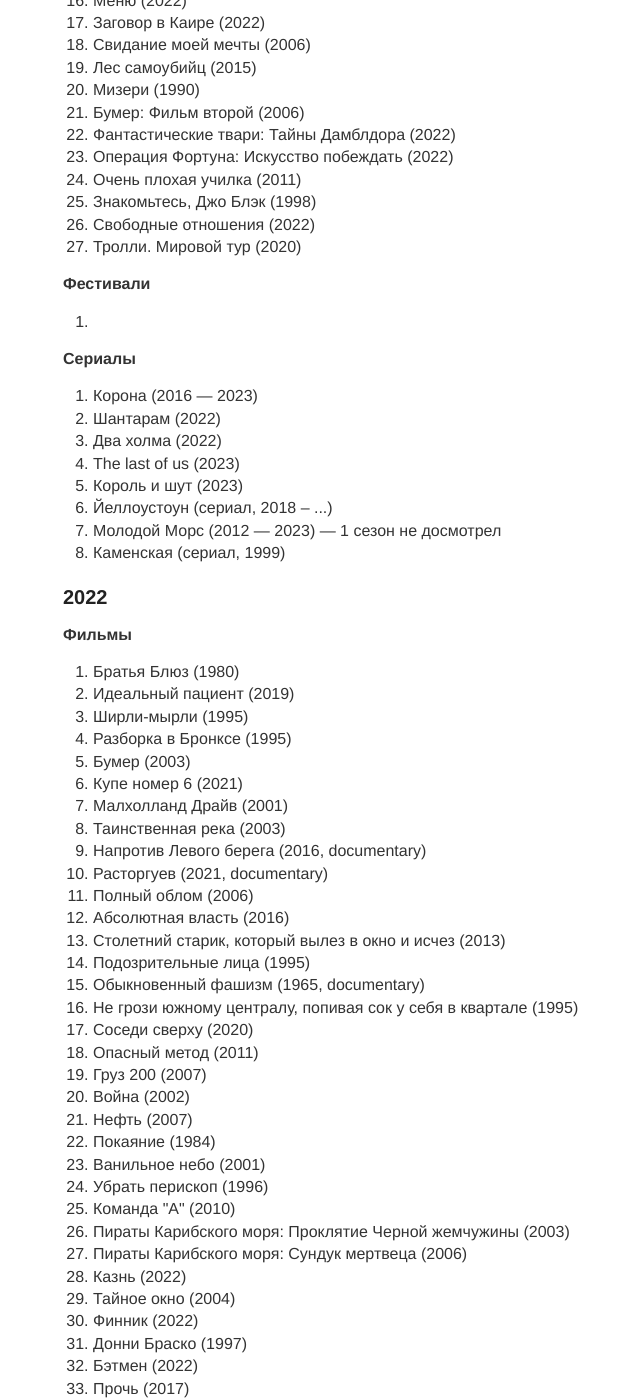
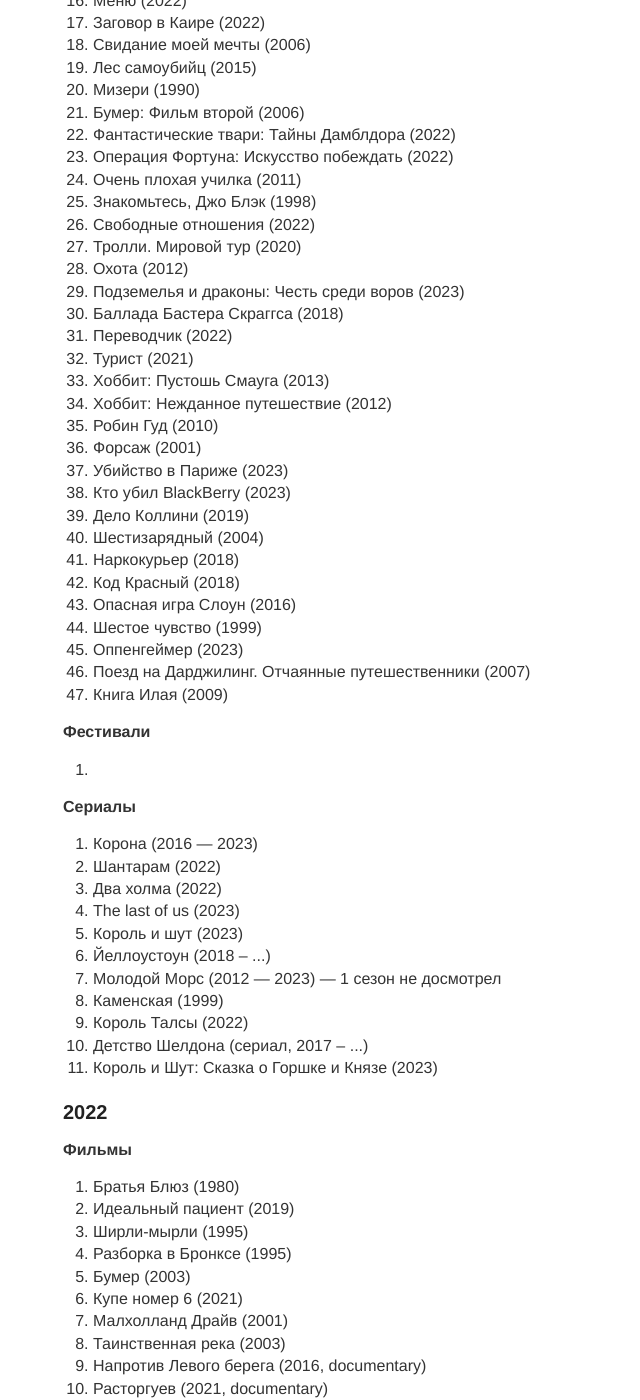
Before and after one commit to sombro/nbuevich.com, a Jekyll site: the page built from blog/_posts/2099-12-14-movies.md, in a window 1280 px wide and 1400 px high, scrolled down 787 px. Shown: the whole window, without its empty margins (217-857 px from the left). Built offline with Jekyll 4.4.1, drawn with Linux system fonts in a browser that asks for light colours; some of the changed text lies outside the part shown.

Commit message:
new content

```diff
--- a/blog/_posts/2099-12-14-movies.md
+++ b/blog/_posts/2099-12-14-movies.md
@@ -42,6 +42,26 @@
     <li>Знакомьтесь, Джо Блэк (1998)</li>
     <li>Свободные отношения (2022)</li>
     <li>Тролли. Мировой тур (2020)</li>
+    <li>Охота (2012)</li>
+    <li>Подземелья и драконы: Честь среди воров (2023)</li>
+    <li>Баллада Бастера Скраггса (2018)</li>
+    <li>Переводчик (2022)</li>
+    <li>Турист (2021)</li>
+    <li>Хоббит: Пустошь Смауга (2013)</li>
+    <li>Хоббит: Нежданное путешествие (2012)</li>
+    <li>Робин Гуд (2010)</li>
+    <li>Форсаж (2001)</li>
+    <li>Убийство в Париже (2023)</li>
+    <li>Кто убил BlackBerry (2023)</li>
+    <li>Дело Коллини (2019)</li>
+    <li>Шестизарядный (2004)</li>
+    <li>Наркокурьер (2018)</li>
+    <li>Код Красный (2018)</li>
+    <li>Опасная игра Слоун (2016)</li>
+    <li>Шестое чувство (1999)</li>
+    <li>Оппенгеймер (2023)</li>
+    <li>Поезд на Дарджилинг. Отчаянные путешественники (2007)</li>
+    <li>Книга Илая (2009)</li>
 </ol>
 
 <b>Фестивали</b>
@@ -58,9 +78,12 @@
     <li>Два холма (2022)</li>
     <li>The last of us (2023)</li>
     <li>Король и шут (2023)</li>
-    <li>Йеллоустоун (сериал, 2018 – ...)</li>
+    <li>Йеллоустоун (2018 – ...)</li>
     <li>Молодой Морс (2012 — 2023) — 1 сезон не досмотрел</li>
-    <li>Каменская (сериал, 1999)</li>
+    <li>Каменская (1999)</li>
+    <li>Король Талсы (2022)</li>
+    <li>Детство Шелдона (сериал, 2017 – ...)</li>
+    <li>Король и Шут: Сказка о Горшке и Князе (2023)</li>
 </ol>
 
 ## <span id="2022">2022</span>  ##
--- a/index.html
+++ b/index.html
@@ -52,7 +52,7 @@
                 <section class="content__post">
                     <img class="content__img-sqr" src="static/nbuevich.jpg">
                     <h1>Hello, I am Nikita Buevich.</h1>
-                    <p>I am a <a href="/CV/" class="common__link" rel="noopener noreferrer">product manager</a> from Rostov-on-Don, Russia, currently based in Ankara, Turkey. I have a passion for UI/UX design and developing innovative products.</p>
+                    <p>I am a <a href="/CV/" class="common__link" rel="noopener noreferrer">product manager</a> from Rostov-on-Don, Russia, currently based in <i>somewhere</i>. I have a passion for UI/UX design and developing innovative products.</p>
                     <p>My favorite beverage is pure water, but I also appreciate a good glass of wine. I have a sense of humor, as evidenced by my love for wearing funny socks. I love dogs, and while I claim to dislike cats, I'm sure I could find a few I'd like. I enjoy listening to jazz music, regardless of my mood, and I am a <a href="/movies" class="common__link">frequent movie-watcher</a>. Additionally, I am learning how to take <a href="https://www.instagram.com/nbuevich.noir/" class="common__link">black-and-white film photographs</a>. I cannot live without mountains, the sea, traveling, bonfires, and singing with friends. I strive to always be interesting and avoid boredom.</p>
                 </section>
             </main>
```
Also changed, not shown: blog/_posts/2099-12-13-books.md (+4 -5 lines), blog/_posts/2099-12-15-travel.md (+4 -0 lines), dh/daniel.jpeg (deleted), dh/kirill.jpg (deleted), dh/nik.jpg (deleted), static/nbuevich.jpg, static/nbuevich_young.jpg (added).
